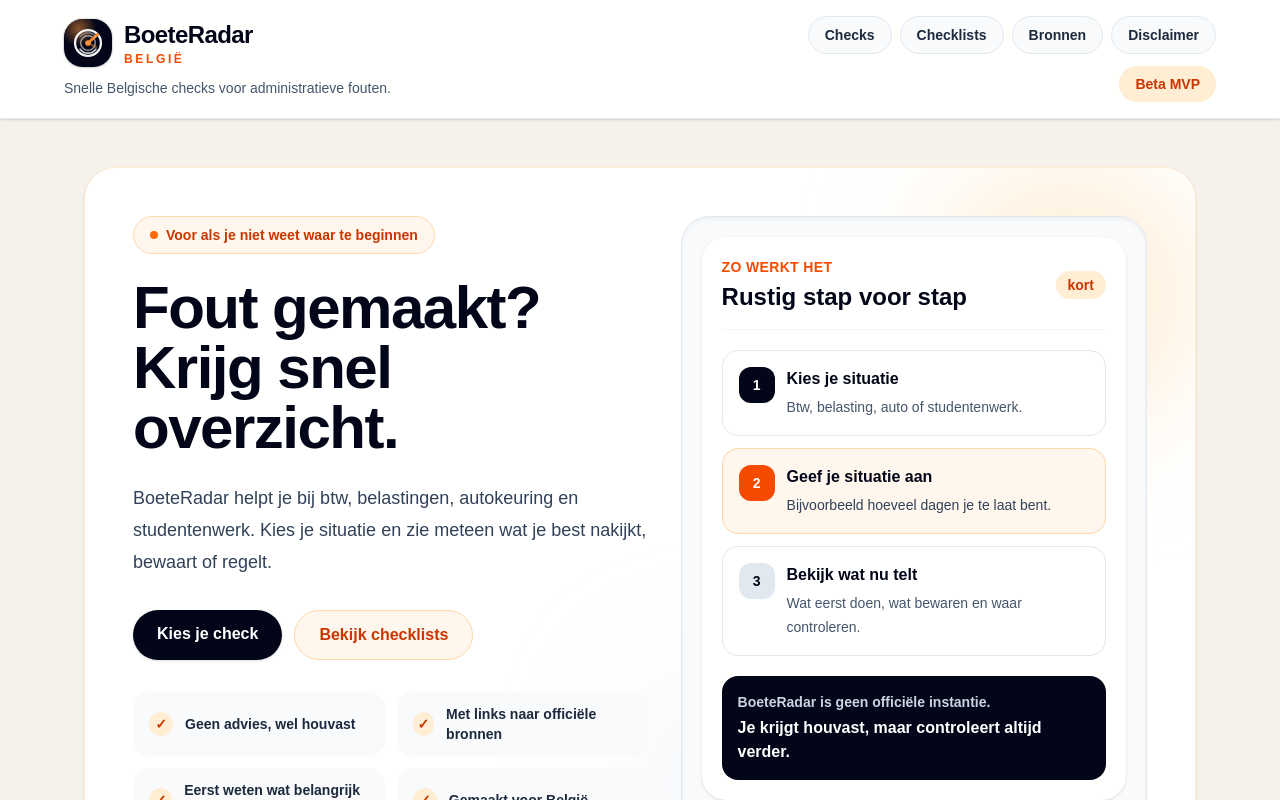
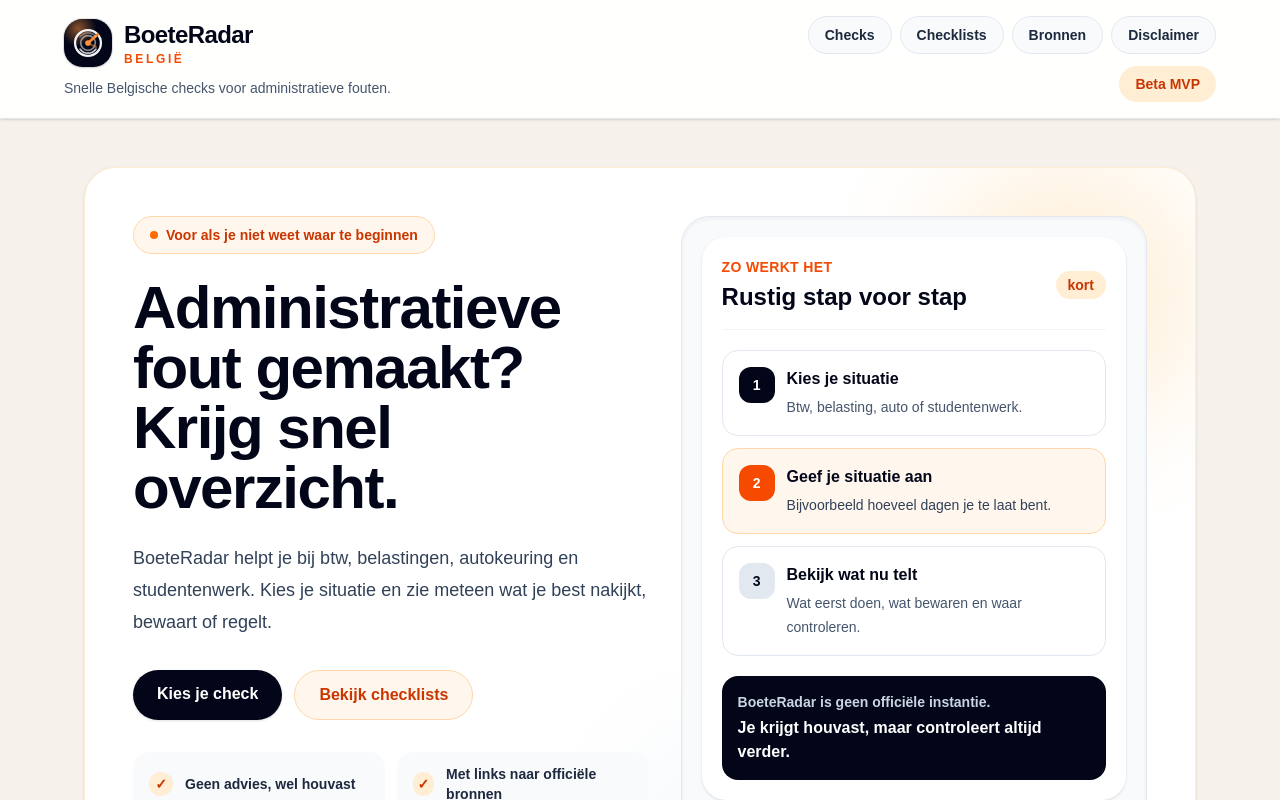
Before and after one commit to NathanVerd/Boeteradar, a Next.js app: page / in a window 1280 px wide. Shown: the top 800 px of the page. Built offline with nearby package versions, Linux system fonts and the light colour scheme.

Commit message:
Make homepage copy more natural

```diff
--- a/app/page.tsx
+++ b/app/page.tsx
@@ -81,7 +81,7 @@ export default function Home() {
               </div>
 
               <h1 className="mt-6 max-w-4xl text-4xl font-black tracking-tight text-slate-950 md:text-6xl">
-                Fout gemaakt? Krijg snel overzicht.
+                Administratieve fout gemaakt? Krijg snel overzicht.
               </h1>
 
               <p className="mt-6 max-w-2xl text-lg leading-8 text-slate-700">
```
